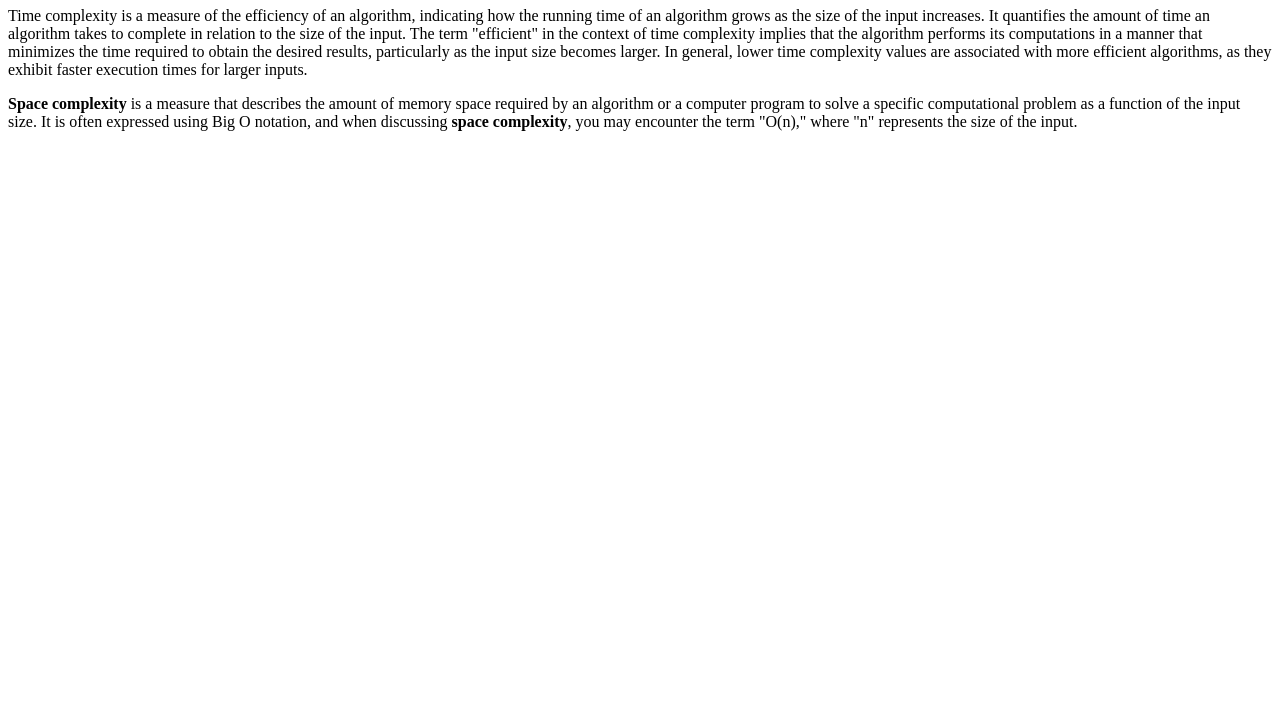
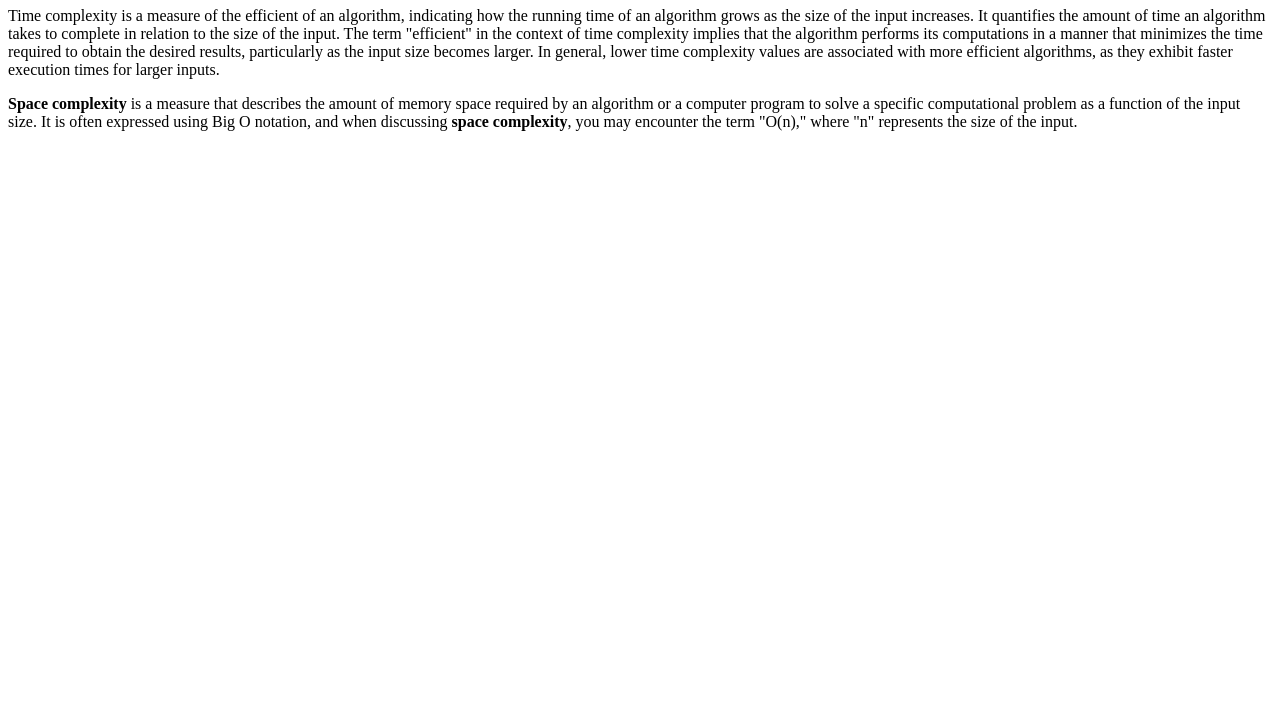
Before and after one commit to acciojob/time-and-space-complexity-pranjalimaske03, a website: page main.html in a window 1280 px wide. Shown: the part 73-800 px from the top of the page. Drawn offline with Linux system fonts and the light colour scheme.

Commit message:
created a submission

```diff
--- a/main.html
+++ b/main.html
@@ -11,7 +11,7 @@
     <script type="text/javascript" src="./script.js">
 </script>
 	<h1>Time Complexity and Space Complexity</h1>
-	<p>Time complexity is a measure of the efficiency of an algorithm, indicating how the running time of an algorithm grows as the size of the input increases. It quantifies the amount of time an algorithm takes to complete in relation to the size of the input. The term "efficient" in the context of time complexity implies that the algorithm performs its computations in a manner that minimizes the time required to obtain the desired results, particularly as the input size becomes larger. In general, lower time complexity values are associated with more efficient algorithms, as they exhibit faster execution times for larger inputs.</p>
+	<p>Time complexity is a measure of the efficient of an algorithm, indicating how the running time of an algorithm grows as the size of the input increases. It quantifies the amount of time an algorithm takes to complete in relation to the size of the input. The term "efficient" in the context of time complexity implies that the algorithm performs its computations in a manner that minimizes the time required to obtain the desired results, particularly as the input size becomes larger. In general, lower time complexity values are associated with more efficient algorithms, as they exhibit faster execution times for larger inputs.</p>
     <p><b>Space complexity</b> is a measure that describes the amount of memory space required by an algorithm or a computer program to solve a specific computational problem as a function of the input size. It is often expressed using Big O notation, and when discussing <b>space complexity</b>, you may encounter the term "O(n)," where "n" represents the size of the input.</p>
 </body>
 
```
